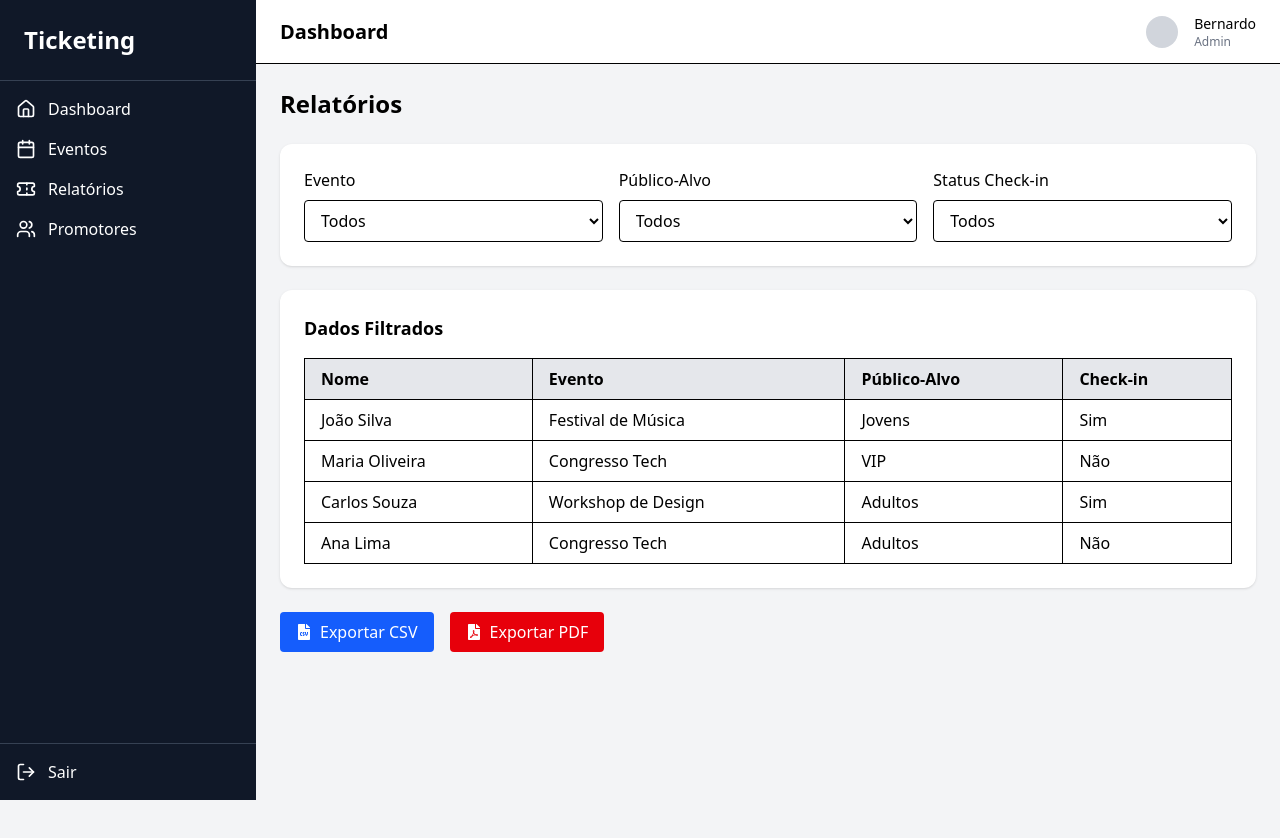
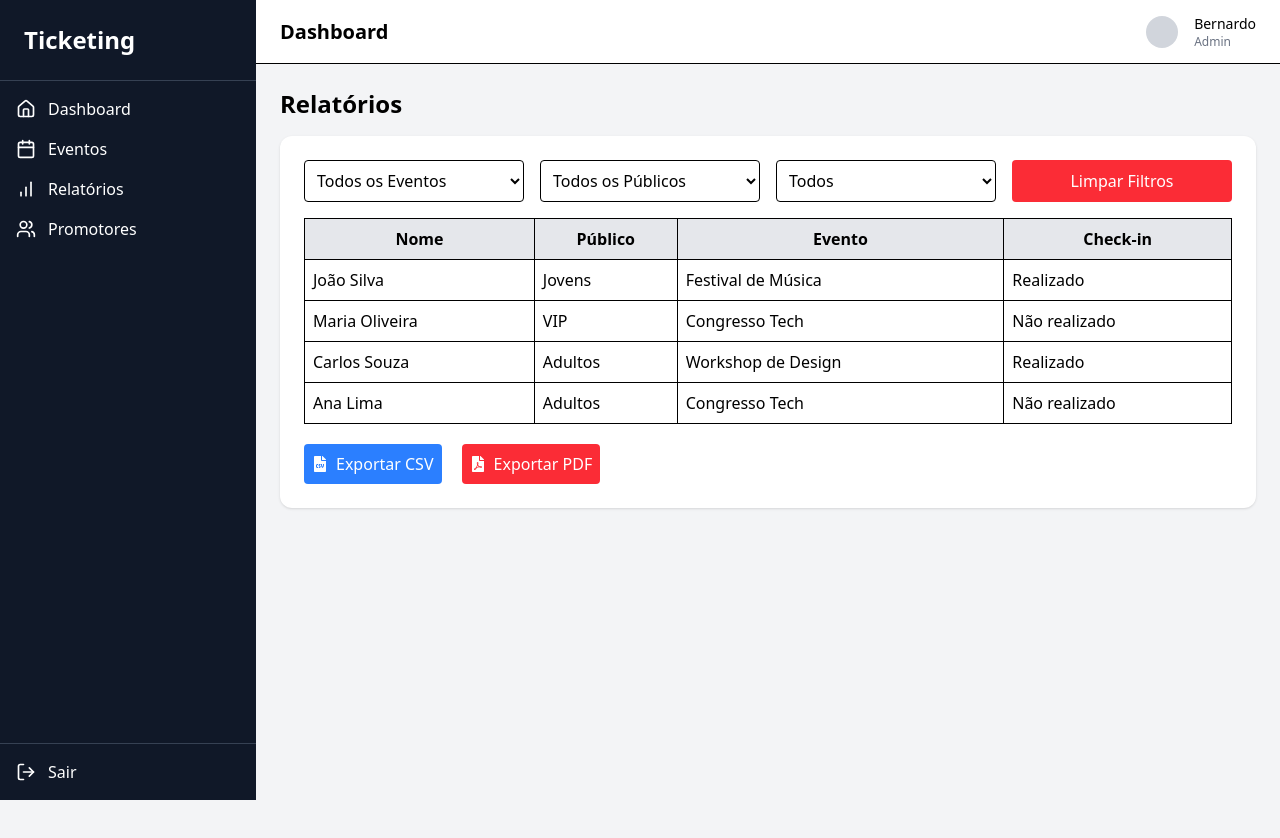
Before and after one commit to bernardoburigo/projeto-ticketing, a React (Vite) app in the folder Dashboard/frontend/: page /relatorios in a window 1280 px wide. Shown: the top 838 px of the page. Built offline with nearby package versions, Linux system fonts and the light colour scheme.

Commit message:
commit: melhorias na navegação

```diff
--- a/Dashboard/frontend/src/components/Sidebar.jsx
+++ b/Dashboard/frontend/src/components/Sidebar.jsx
@@ -1,4 +1,4 @@
-import { Home, Calendar, Ticket, Users, LogOut } from 'lucide-react';
+import { Home, Calendar, Ticket, Users, LogOut, PieChart, BarChart } from 'lucide-react';
 import { Link } from 'react-router-dom';
 
 const Sidebar = () => {
@@ -18,7 +18,7 @@ const Sidebar = () => {
             Eventos
           </Link>
           <Link to='/relatorios' className="flex items-center gap-3 hover:text-blue-400 cursor-pointer">
-            <Ticket size={20} />
+            <BarChart size={20} />
             Relatórios
           </Link>
           <Link to='/promotores' className="flex items-center gap-3 hover:text-blue-400 cursor-pointer">
--- a/Dashboard/frontend/src/pages/Relatorios.jsx
+++ b/Dashboard/frontend/src/pages/Relatorios.jsx
@@ -19,37 +19,21 @@ const Relatorios = () => {
   const [publicoSelecionado, setPublicoSelecionado] = useState('Todos');
   const [checkinSelecionado, setCheckinSelecionado] = useState('Todos');
 
-  const filtrarDados = dadosRelatorio.filter(item => {
-    const eventoMatch = eventoSelecionado === 'Todos' || item.evento === eventoSelecionado;
-    const publicoMatch = publicoSelecionado === 'Todos' || item.publico === publicoSelecionado;
-    const checkinMatch =
+  const dadosFiltrados = dadosRelatorio.filter(item => {
+    const eventoOk = eventoSelecionado === 'Todos' || item.evento === eventoSelecionado;
+    const publicoOk = publicoSelecionado === 'Todos' || item.publico === publicoSelecionado;
+    const checkinOk =
       checkinSelecionado === 'Todos' ||
       (checkinSelecionado === 'Com Check-in' && item.checkin) ||
       (checkinSelecionado === 'Sem Check-in' && !item.checkin);
 
-    return eventoMatch && publicoMatch && checkinMatch;
+    return eventoOk && publicoOk && checkinOk;
   });
 
-  const exportarCSV = () => {
-    const linhas = [
-      ['Nome', 'Ingresso', 'Evento', 'Valor'],
-      ...dadosRelatorio.map(item => [item.nome, item.ingresso, item.evento, item.valor]),
-    ];
-    const csvContent =
-      'data:text/csv;charset=utf-8,' +
-      linhas.map(e => e.join(',')).join('\n');
-    const encodedUri = encodeURI(csvContent);
-    const link = document.createElement('a');
-    link.setAttribute('href', encodedUri);
-    link.setAttribute('download', 'relatorio.csv');
-    document.body.appendChild(link);
-    link.click();
-    document.body.removeChild(link);
-  };
-
-  const exportarPDF = () => {
-    alert('Funcionalidade de exportar para PDF será implementada futuramente.');
-    // Aqui você poderá usar uma lib como jspdf ou pdfmake para gerar o PDF.
+  const limparFiltros = () => {
+    setEventoSelecionado('Todos');
+    setPublicoSelecionado('Todos');
+    setCheckinSelecionado('Todos');
   };
 
   return (
@@ -58,93 +42,91 @@ const Relatorios = () => {
       <div className="flex-1 flex flex-col">
         <Topbar />
         <main className="p-6 bg-gray-100 min-h-screen">
-          <h1 className="text-2xl font-bold mb-6">Relatórios</h1>
+          <h1 className="text-2xl font-bold mb-4">Relatórios</h1>
 
-          {/* Filtros */}
-          <div className="bg-white p-6 rounded-xl shadow mb-6 grid grid-cols-1 md:grid-cols-3 gap-4">
-            <div>
-              <label className="block mb-2 font-medium">Evento</label>
+          <div className="bg-white p-6 rounded-xl shadow mb-6">
+            <div className="grid grid-cols-1 md:grid-cols-4 gap-4 mb-4">
               <select
-                className="w-full border rounded px-3 py-2"
                 value={eventoSelecionado}
                 onChange={e => setEventoSelecionado(e.target.value)}
+                className="border rounded p-2"
               >
-                <option>Todos</option>
-                {eventos.map(ev => (
-                  <option key={ev}>{ev}</option>
+                <option value="Todos">Todos os Eventos</option>
+                {eventos.map(e => (
+                  <option key={e} value={e}>
+                    {e}
+                  </option>
                 ))}
               </select>
+
+              <select
+                value={publicoSelecionado}
+                onChange={e => setPublicoSelecionado(e.target.value)}
+                className="border rounded p-2"
+              >
+                <option value="Todos">Todos os Públicos</option>
+                {publicos.map(p => (
+                  <option key={p} value={p}>
+                    {p}
+                  </option>
+                ))}
+              </select>
+
+              <select
+                value={checkinSelecionado}
+                onChange={e => setCheckinSelecionado(e.target.value)}
+                className="border rounded p-2"
+              >
+                {statusCheckin.map(status => (
+                  <option key={status} value={status}>
+                    {status}
+                  </option>
+                ))}
+              </select>
+
+              <button
+                onClick={limparFiltros}
+                className="bg-red-500 text-white rounded p-2 hover:bg-red-600"
+              >
+                Limpar Filtros
+              </button>
             </div>
 
-            <div>
-              <label className="block mb-2 font-medium">Público-Alvo</label>
-              <select
-                className="w-full border rounded px-3 py-2"
-                value={publicoSelecionado}
-                onChange={e => setPublicoSelecionado(e.target.value)}
-              >
-                <option>Todos</option>
-                {publicos.map(pub => (
-                  <option key={pub}>{pub}</option>
-                ))}
-              </select>
-            </div>
-
-            <div>
-              <label className="block mb-2 font-medium">Status Check-in</label>
-              <select
-                className="w-full border rounded px-3 py-2"
-                value={checkinSelecionado}
-                onChange={e => setCheckinSelecionado(e.target.value)}
-              >
-                {statusCheckin.map(status => (
-                  <option key={status}>{status}</option>
-                ))}
-              </select>
-            </div>
-          </div>
-
-          {/* Tabela */}
-          <div className="bg-white p-6 rounded-xl shadow mb-6">
-            <h2 className="text-lg font-semibold mb-4">Dados Filtrados</h2>
-            <table className="w-full table-auto border-collapse">
+            {dadosFiltrados.length === 0 ? (
+              <p className="text-center text-gray-500">Nenhum resultado encontrado.</p>
+            ) : (
+              <table className="w-full border">
                 <thead>
                   <tr className="bg-gray-200">
-                  <th className="border px-4 py-2 text-left">Nome</th>
-                  <th className="border px-4 py-2 text-left">Evento</th>
-                  <th className="border px-4 py-2 text-left">Público-Alvo</th>
-                  <th className="border px-4 py-2 text-left">Check-in</th>
+                    <th className="border p-2">Nome</th>
+                    <th className="border p-2">Público</th>
+                    <th className="border p-2">Evento</th>
+                    <th className="border p-2">Check-in</th>
                   </tr>
                 </thead>
                 <tbody>
-                {filtrarDados.map((item, index) => (
+                  {dadosFiltrados.map((item, index) => (
                     <tr key={index}>
-                    <td className="border px-4 py-2">{item.nome}</td>
-                    <td className="border px-4 py-2">{item.evento}</td>
-                    <td className="border px-4 py-2">{item.publico}</td>
-                    <td className="border px-4 py-2">
-                      {item.checkin ? 'Sim' : 'Não'}
+                      <td className="border p-2">{item.nome}</td>
+                      <td className="border p-2">{item.publico}</td>
+                      <td className="border p-2">{item.evento}</td>
+                      <td className="border p-2">
+                        {item.checkin ? 'Realizado' : 'Não realizado'}
                       </td>
                     </tr>
                   ))}
                 </tbody>
               </table>
-          </div>
+            )}
 
-          {/* Botões de Exportação */}
-          <div className="flex gap-4">
-            <button
-              onClick={exportarCSV}
-              className="flex items-center gap-2 bg-blue-600 text-white px-4 py-2 rounded hover:bg-blue-700"
-            >
+            <div className="flex gap-5 mt-5">
+              <button className="bg-blue-500 text-white rounded p-2 flex items-center gap-2 hover:bg-blue-600">
                 <FaFileCsv /> Exportar CSV
               </button>
-            <button
-              className="flex items-center gap-2 bg-red-600 text-white px-4 py-2 rounded hover:bg-red-700"
-              disabled
-            >
+              <button className="bg-red-500 text-white rounded p-2 flex items-center gap-2 hover:bg-green-600">
                 <FaFilePdf /> Exportar PDF
               </button>
+            </div>
           </div>
         </main>
       </div>
```
Lines whose indentation alone changed are shown as unchanged.
